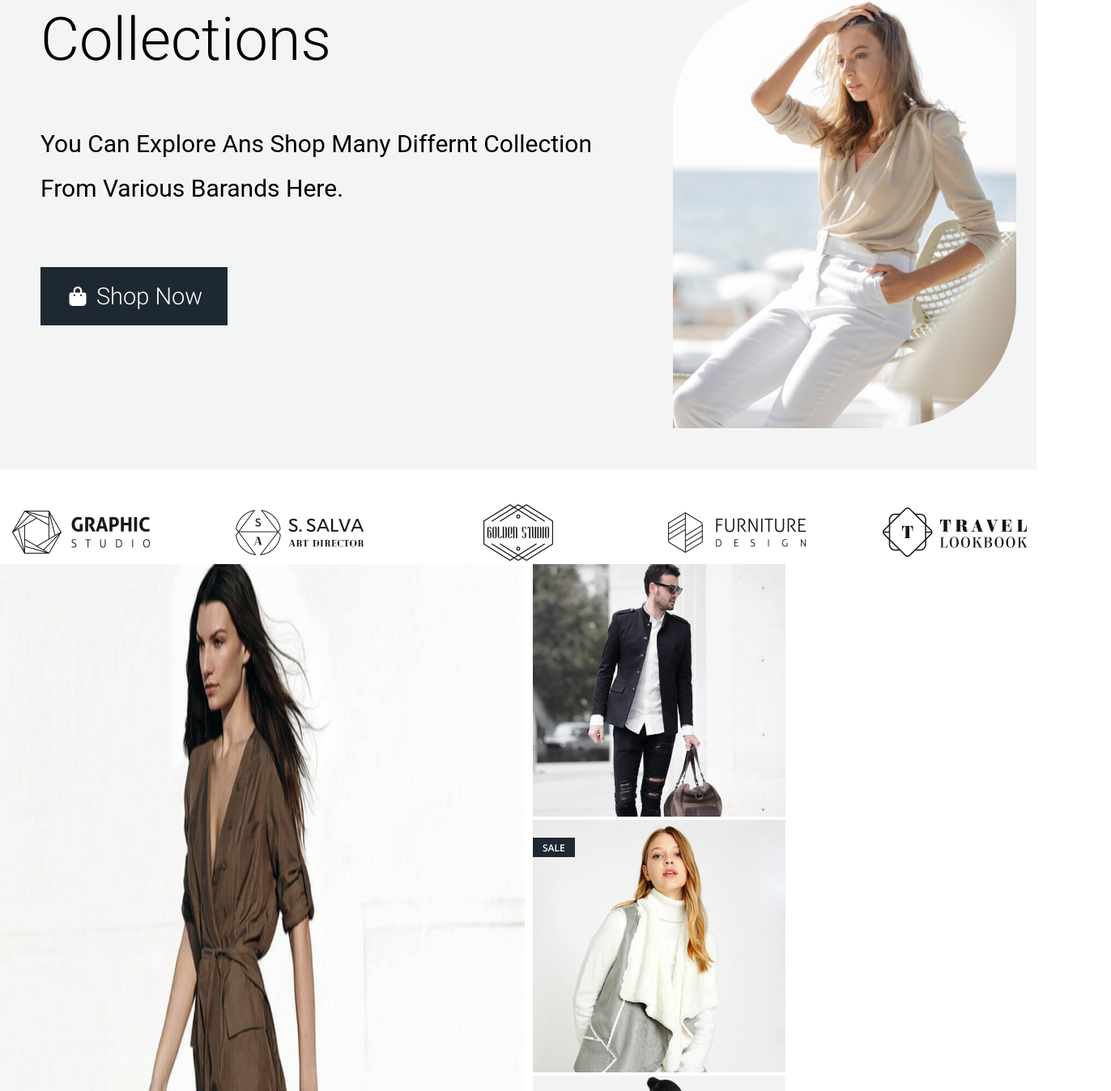
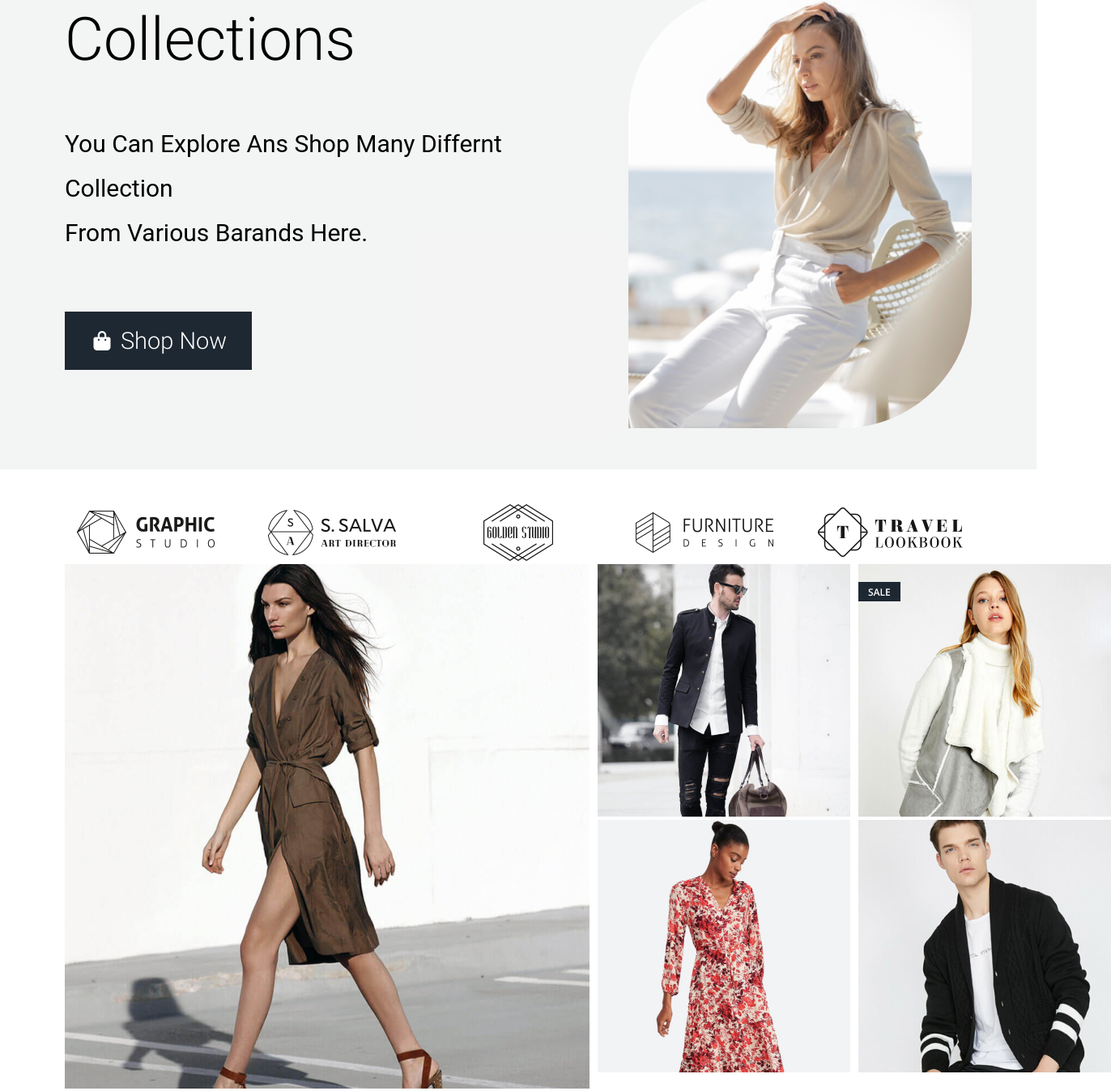
Before and after one commit to giobashvili1/sacavi87, a plain HTML site: page Landing Page/index.html in a window 1280 px wide. Shown: the part 220-1568 px from the top of the page at 81% size, 1372 px wide, since content can reach past the window. Drawn offline with Linux system fonts and the light colour scheme.

Commit message:
Add files via upload

```diff
--- a/Landing Page/index.html
+++ b/Landing Page/index.html
@@ -74,15 +74,21 @@
        </div>
        <div class="row">
        <div class="cards">
+        <div class="card1">
         <img src="./img/card.png" alt="">
+
         <div>
-          <img class="crd" src="./img/card2.png" alt="">
+        <img src="./img/card2.png" alt="">
+        <img src="./img/card4.png" alt="">
+        </div>
+        <div>
           <img src="./img/card3.png" alt="">
-          <div>
-            <img src="./img/card4.png" alt="">
-            <img src="./img/card5.png" alt="">
-          </div>
+          <img src="./img/card5.png" alt="">
         </div>
+
+      </div>
+
+
       </div>
 
 
--- a/Landing Page/style.css
+++ b/Landing Page/style.css
@@ -10,12 +10,16 @@
     box-sizing: border-box;
 }
 body{
+
     margin: 0;
     padding: 0;
 }
 .container-liquid{
     background: var(--Black-5, rgba(30, 40, 50, 0.05));
     height: 800px;
+    padding-left: 80px;
+    padding-right: 80px;
+
 }
 .container{
     width: 100%;
@@ -96,12 +100,11 @@ h3{
     font-weight: 300;
     line-height: 55px;
     text-transform: capitalize;
-    margin-left: 50px;
+
 }
 p{
     color: var(--Dark, #000);
     font-feature-settings: 'clig' off, 'liga' off;
-    margin-left: 50px;
     font-family: "roboto";
     font-size: 30px;
     font-style: normal;
@@ -126,7 +129,7 @@ p{
     font-weight: 400;
     line-height: normal;
     text-transform: capitalize;
-    margin-left: 50px;
+
     margin-top: 40px;
 }
 .collections{
@@ -146,6 +149,11 @@ p{
 }
 /*    Cards      */
 .cards{
+   display: flex;
+   gap: 10px
+   ;
+}
+.card1{
     display: flex;
     gap: 10px;
 }
```
